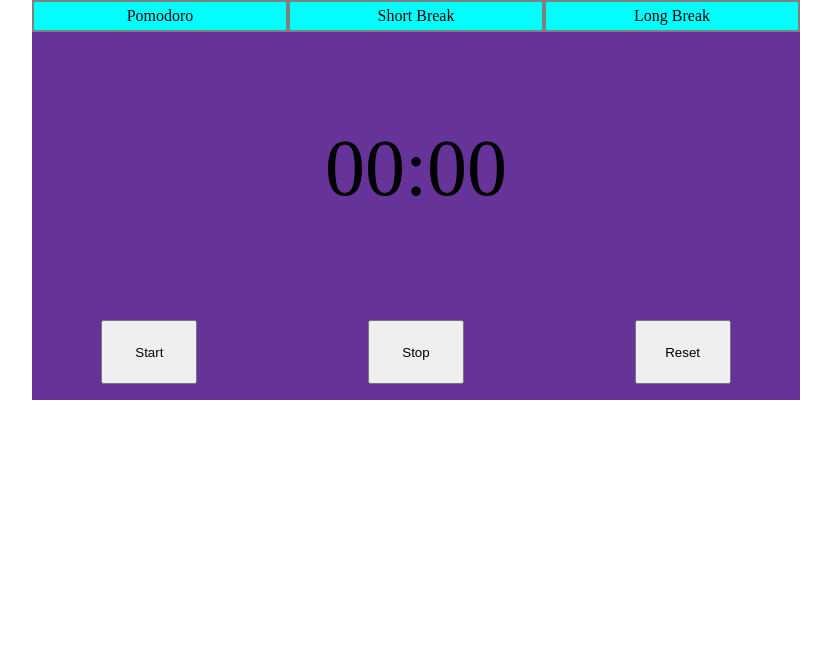
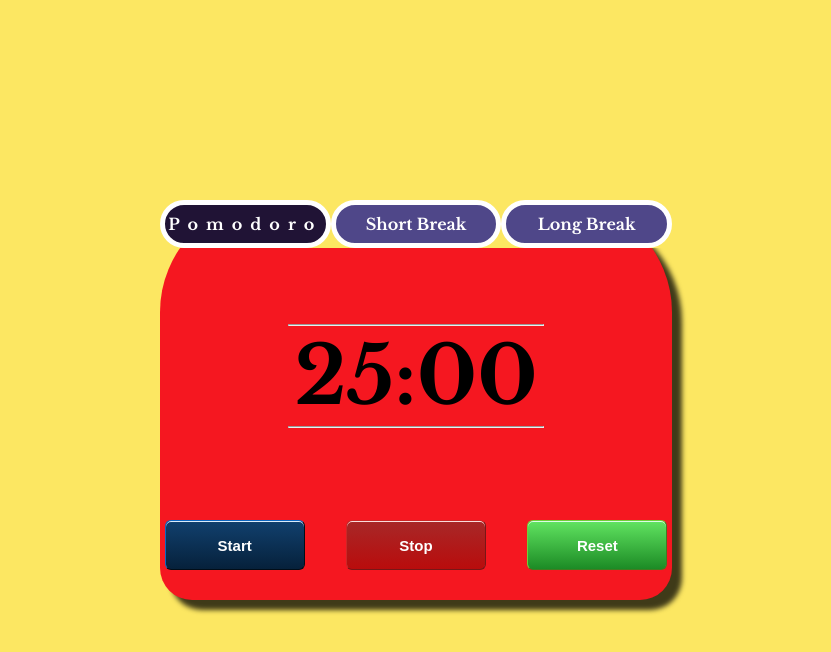
Before and after one commit to MilosDanilovic98/DevelopersLabDomaci2, a plain HTML site: page fifthTask/index.html in a window 1280 px wide. Shown: the whole page, without its empty margins (224-1055 px from the left). Drawn offline with nearby package versions, Linux system fonts and the light colour scheme.

Commit message:
Finished the styling and i absolutely hate it but i dont have time to make it look good

```diff
--- a/fifthTask/app.js
+++ b/fifthTask/app.js
@@ -86,6 +86,12 @@
 // checks which option is selected
 
 function selectedOption(e) {
+  for (let item of options) {
+    if (item.classList.contains("selected")) {
+      item.classList.remove("selected");
+    }
+  }
+  e.target.classList.add("selected");
   if (event.target.id === "pomodoro") {
     currentOption = 1;
     currentTime = 60 * 25;
--- a/fifthTask/index.html
+++ b/fifthTask/index.html
@@ -9,17 +9,24 @@
     <link rel="shortcut icon" href="images/timerImg.png" />
   </head>
   <body>
+    <style type="text/css"></style>
     <div class="container">
       <div class="options" id="options">
-        <div class="option" id="pomodoro">Pomodoro</div>
+        <div class="option selected" id="pomodoro">Pomodoro</div>
         <div class="option" id="short">Short Break</div>
         <div class="option" id="long">Long Break</div>
       </div>
-      <div class="clock"><span id="time">00:00</span></div>
+
+      <div class="clock">
+        <hr />
+        <span id="time">25:00</span>
+        <hr />
+      </div>
+
       <div class="buttons">
-        <button id="start">Start</button>
-        <button id="stop">Stop</button>
-        <button id="reset">Reset</button>
+        <button class="buttonClass" id="start">Start</button>
+        <button class="buttonClass" id="stop">Stop</button>
+        <button class="buttonClass" id="reset">Reset</button>
       </div>
     </div>
   </body>
--- a/fifthTask/styles.css
+++ b/fifthTask/styles.css
@@ -1,37 +1,80 @@
+@import url("https://fonts.googleapis.com/css2?family=Libre+Baskerville:wght@700&display=swap");
 * {
   margin: 0;
   box-sizing: border-box;
 }
-
+body {
+  display: flex;
+  justify-content: center;
+  align-items: center;
+  height: 100vh;
+  background-color: #fce762;
+  font-family: "Libre Baskerville", serif;
+}
 .container {
-  background-color: rebeccapurple;
-  width: 60%;
+  background-color: #f51720;
+  width: 40%;
   height: 50vh;
-  margin: auto;
+  box-shadow: 10px 10px 5px 0px rgba(0, 0, 0, 0.75);
+  -webkit-box-shadow: 10px 10px 5px 0px rgba(0, 0, 0, 0.75);
+  -moz-box-shadow: 10px 10px 5px 0px rgba(0, 0, 0, 0.75);
   display: flex;
   flex-direction: column;
   justify-content: space-between;
   align-items: center;
   padding-bottom: 1rem;
+  border-radius: 2rem;
+  border-top-left-radius: 7rem;
+  border-top-right-radius: 7rem;
 }
 .options {
   width: 100%;
   display: flex;
-  background-color: cyan;
+  background-color: #fce762;
   justify-content: center;
   align-items: center;
 }
 .option {
   display: flex;
+  background-color: #4f4789;
   flex: 1;
-  border: 2px solid gray;
   justify-content: center;
   align-items: center;
-  height: 2rem;
+  height: 3rem;
+  backface-visibility: hidden;
+  cursor: pointer;
+  border-radius: 2rem;
+  white-space: nowrap;
+
+  border: 5px solid #fff;
+  border-width: 5px 5px 5px 5px;
+  color: #fff;
+}
+.option:hover {
+  background-color: #201335;
+}
+.selected {
+  background-color: #201335;
+  animation-name: example;
+  animation-duration: 1s;
+  animation-fill-mode: forwards;
 }
 
+@keyframes example {
+  0% {
+    letter-spacing: 0;
+  }
+  50% {
+    bletter-spacing: 0.2rem;
+  }
+  100% {
+    letter-spacing: 0.5rem;
+  }
+}
 .clock {
   font-size: 5rem;
+  width: 50%;
+  text-align: center;
 }
 
 .buttons {
@@ -42,13 +85,59 @@
   justify-content: space-around;
   height: 4rem;
 }
-button {
-  width: 6rem;
+
+.buttonClass {
+  font-size: 15px;
+  font-family: Arial;
+  width: 140px;
+  height: 50px;
+  border-width: 1px;
+  color: #fff;
+
+  font-weight: bold;
+  border-top-left-radius: 6px;
+  border-top-right-radius: 6px;
+  border-bottom-left-radius: 6px;
+  border-bottom-right-radius: 6px;
+}
+#start {
+  border-color: #083a6d;
+  box-shadow: inset 0px 1px 0px 0px #dcecfb;
+  text-shadow: inset 0px 1px 0px #0c4680;
+  background: linear-gradient(#11406e, #06213b);
 }
 
-@media only screen and (max-width: 600px) {
+#start:hover {
+  background: linear-gradient(#80b5ea, #bddbfa);
+}
+
+#reset {
+  border-color: #6fcf38;
+  box-shadow: inset 0px 1px 0px 0px #dcfbe6;
+  text-shadow: inset 0px 1px 0px #6acc52;
+  background: linear-gradient(#61e461, #1c8b25);
+}
+#reset:hover {
+  background: linear-gradient(#8cea80, #bdfac5);
+}
+
+#stop {
+  border-color: #cc2727;
+  box-shadow: inset 0px 1px 0px 0px #fbdcdc;
+  text-shadow: inset 0px 1px 0px #af1c1c;
+  background: linear-gradient(#a72828, #b90c0c);
+}
+
+#stop:hover {
+  background: linear-gradient(#ea8080, #fabdbd);
+}
+
+@media only screen and (max-width: 1023px) {
   body {
-    font-size: 12px;
+    font-size: 10px;
+  }
+  .clock {
+    font-size: 3rem;
   }
   .container {
     width: 80%;
```
